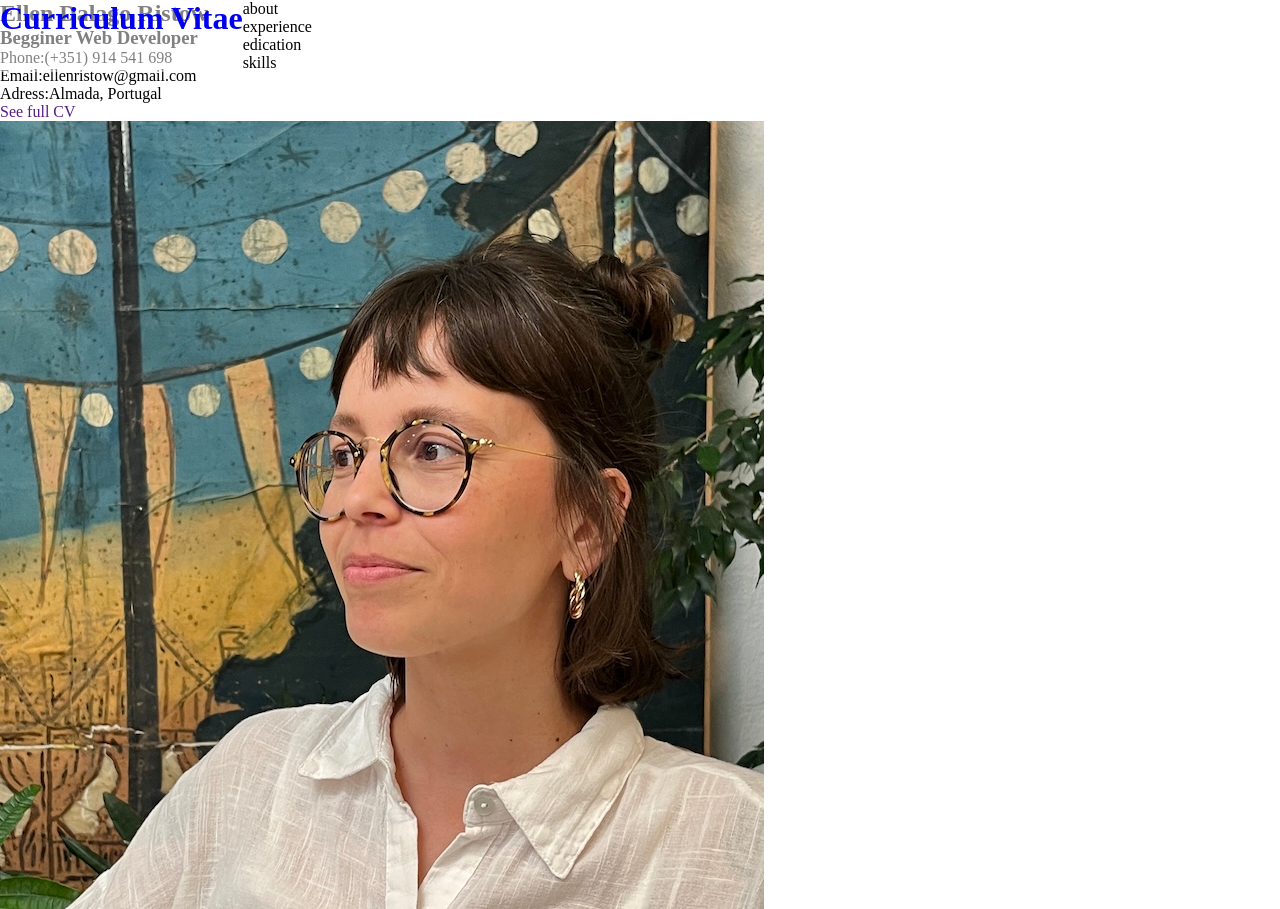
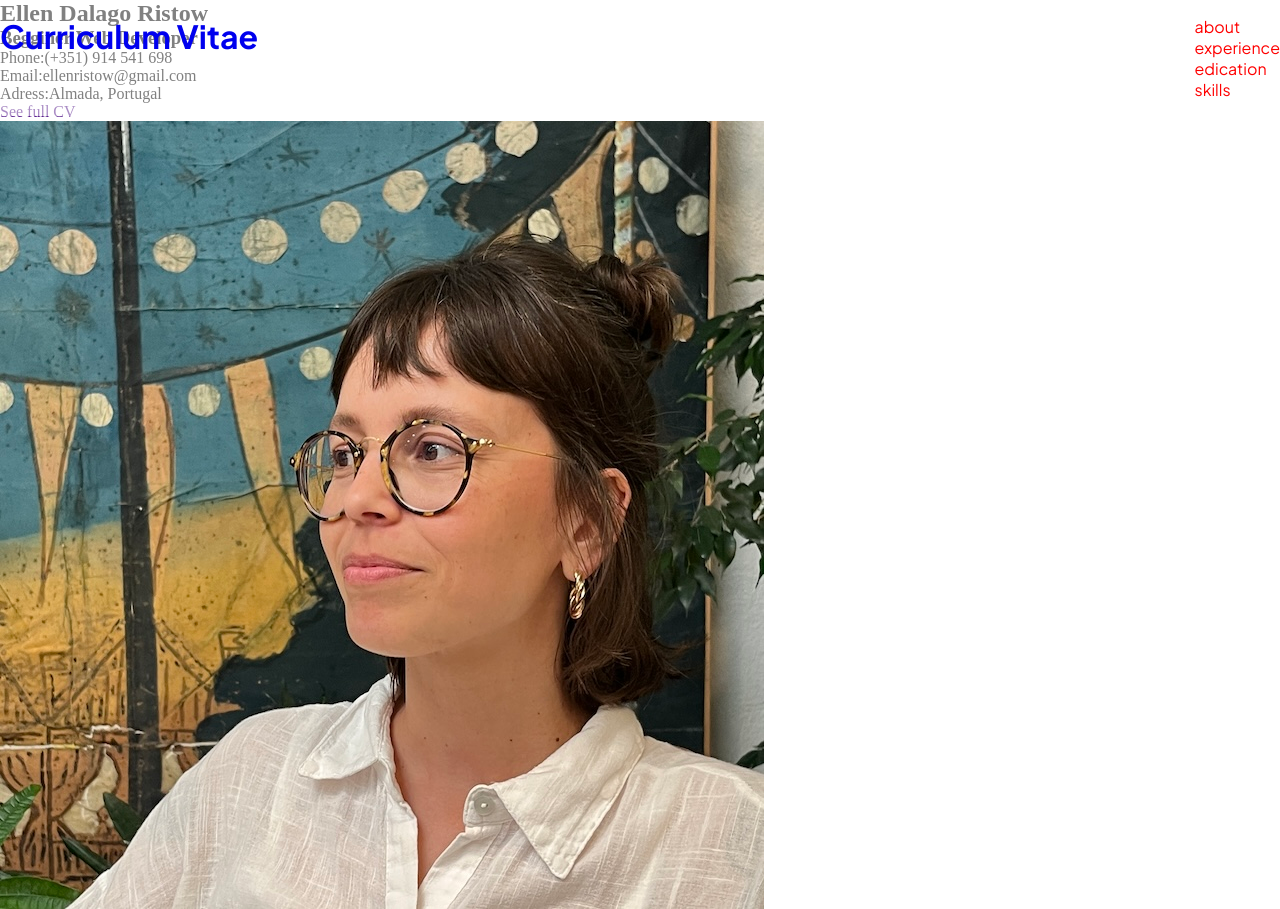
Before and after one commit to ellenristow/my-cv-project, a website: page index.html in a window 1280 px wide. Drawn offline with nearby package versions, Linux system fonts and the light colour scheme; files that its build step writes are made by us from their sources.

Commit message:
Style and Html correction

```diff
--- a/index.html
+++ b/index.html
@@ -6,9 +6,9 @@
 		<title>Ellen Ristow CV</title>
 		<link rel="stylesheet" href="styles/main.css" />
 	</head>
+	<body>
 		<header>
 			<div class="nav">
-			<div class="container">
 				<div class="nav__wrapper">
 					<div class="left-header">
 						<a href="/">
@@ -27,11 +27,8 @@
 					</div>
 				</div>
 			</div>
-		</div>
 		</header>
-	<body>
 		<section class="about">
-			<div class="container">
 			<div class="about__wrapper">
 				<div class="about__background1"></div>
 				<div class="about__profile">
@@ -57,7 +54,6 @@
 				</div>
 				<div class="about__background1"></div>
 			</div>
-			</div>
 		</section>
 	</body>
 </html>
--- a/styles/core/_typography.scss
+++ b/styles/core/_typography.scss
@@ -1,7 +1,7 @@
 @import url('https://fonts.googleapis.com/css2?family=Libre+Baskerville:ital,wght@0,400;0,700;1,400&family=Plus+Jakarta+Sans:ital,wght@0,200..800;1,200..800&display=swap');
 
-$main-font: 'Plus Jakarta', serif;
-$secondary-font: 'Libre Baskerville', sans-serif;
+$main-font: 'Plus Jakarta Sans', sans-serif;
+$secondary-font: 'Libre Baskerville', serif;
 
 $h1-font-size: 2.986rem;
 $h2-font-size: 2.488rem;
--- a/styles/layout/_navbar.scss
+++ b/styles/layout/_navbar.scss
@@ -4,13 +4,18 @@
 
 .nav {
 	position: fixed;
-	display: flex;
+	width: 100%;
+	top: 0;
+	left: 0;
 	z-index: 5;
+	padding: 1rem 0;
 	background-color: rgba(255, 255, 255, 0.5);
 
 	&__wrapper {
 		display: flex;
 		justify-content: space-between;
 		font-family: $main-font;
+		color: red;
+		text-decoration: none;
 	}
 }
```
Lines whose indentation alone changed are shown as unchanged.
